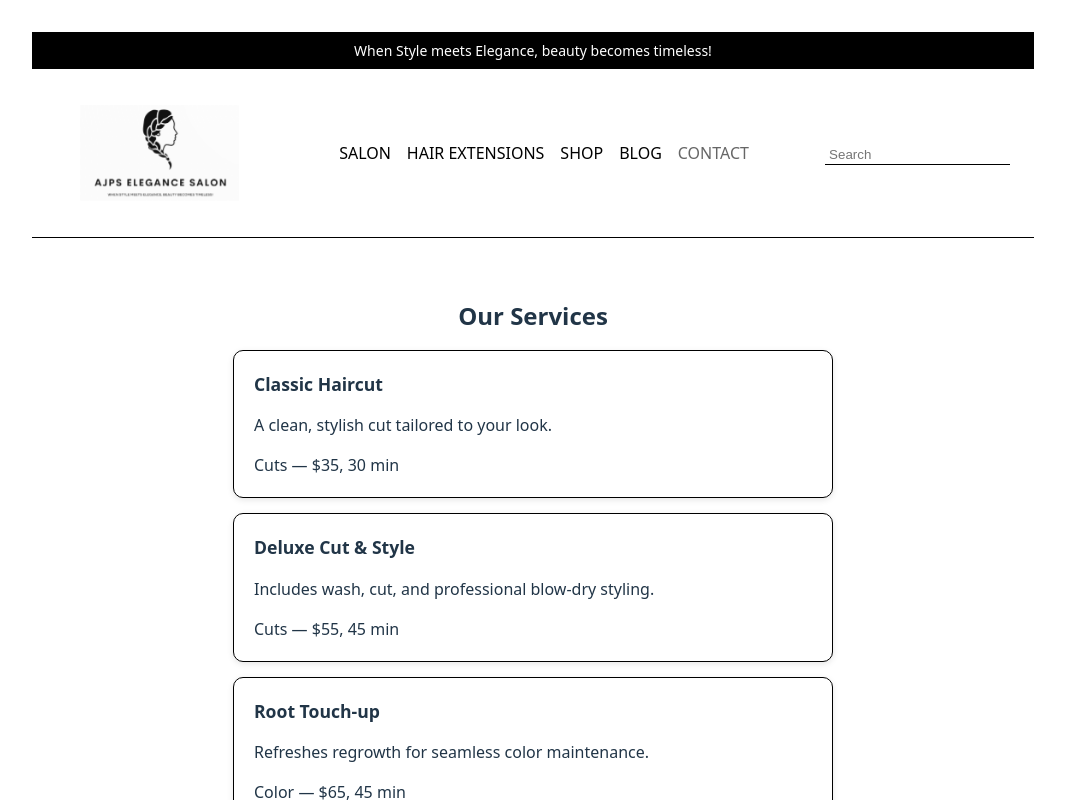
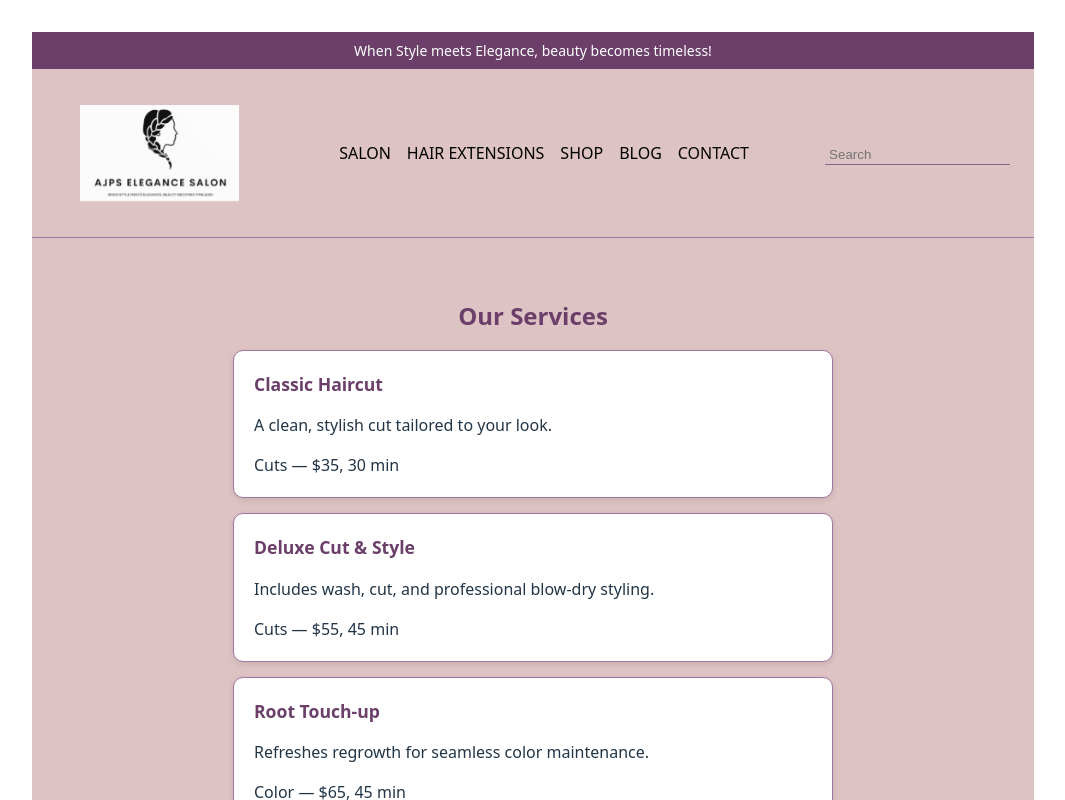
Before and after one commit to abhishekgill556/Project-full-stack, a React (Vite) app: page / in a window 1280 px wide. Shown: the top 800 px of the page, without its empty margins (107-1172 px from the left). Built offline with nearby package versions, Linux system fonts and the light colour scheme.

Commit message:
color paller

```diff
--- a/src/Components/Footer/footer.css
+++ b/src/Components/Footer/footer.css
@@ -1,8 +1,8 @@
 .site-footer {
-  background: #fff;
+  background: #DDC3C3;
   padding: 30px 20px;
   color: #000;
-  border-top: 1px solid #000;
+  border-top: 1px solid #A376A2;
 }
 
 .footer-row {
@@ -19,24 +19,27 @@
 }
 
 .footer-col a {
-  color: #000;
+  color: #070707;
 }
 
 .footer-brand {
   font-size: 22px;
   font-weight: bold;
+  color: #6B3F69;
 }
 
 .footer-text {
   font-size: 14px;
+  color: #060606;
 }
 
 .footer-search input,
 .footer-subscribe input {
   border: none;
-  border-bottom: 1px solid #000;
+  border-bottom: 1px solid #6B3F69;
   padding: 5px;
   outline: none;
+  background: transparent;
 }
 
 .footer-subscribe form {
@@ -50,12 +53,14 @@
   cursor: pointer;
   text-decoration: underline;
   font-size: 14px;
+  color: #8D5F8C;
 }
 
 .footer-bottom {
   text-align: center;
   margin-top: 20px;
-  border-top: 1px solid #000;
+  border-top: 1px solid #A376A2;
   padding-top: 10px;
   font-size: 14px;
+  color: #333;
 }
--- a/src/Components/Header/Header.css
+++ b/src/Components/Header/Header.css
@@ -1,14 +1,6 @@
-.announce {
-  background: #000;
-  color: #fff;
-  text-align: center;
-  padding: 8px;
-  font-size: 14px;
-}
-
 .site-header {
-  background: #fff;
-  border-bottom: 1px solid #000;
+  background: #DDC3C3; /* soft pink/beige */
+  border-bottom: 1px solid #A376A2;
 }
 
 .header-row {
@@ -22,6 +14,7 @@
   font-weight: bold;
   display: flex;
   gap: 6px;
+  color: #6B3F69; /* dark purple */
 }
 
 .logo-mark {
@@ -31,6 +24,7 @@
 .logo-sub {
   font-size: 12px;
   letter-spacing: 2px;
+  color: #333;
 }
 
 .nav {
@@ -40,10 +34,12 @@
 
 .nav a {
   color: #000;
+  transition: color 0.3s;
 }
 
-.nav a.active {
-  color: #666;
+.nav a.active,
+.nav a:hover {
+  color: #060606;
 }
 
 .right {
@@ -54,11 +50,21 @@
 
 .search input {
   border: none;
-  border-bottom: 1px solid #000;
+  border-bottom: 1px solid #8D5F8C;
   padding: 2px 4px;
   outline: none;
+  background: transparent;
 }
 
 .auth {
-  color: #666;
+  color: #6B3F69;
+  font-weight: 500;
 }
+
+.announce {
+  background: #6B3F69;
+  color: #fff;
+  text-align: center;
+  padding: 8px;
+  font-size: 14px;
+}
--- a/src/Components/Services/Service.css
+++ b/src/Components/Services/Service.css
@@ -1,11 +1,13 @@
 .services-section {
   padding: 40px 20px;
   text-align: center;
+  background: #DDC3C3;
 }
 
 .services-section h2 {
   font-size: 1.5rem;
   margin-bottom: 1rem;
+  color: #6B3F69;
 }
 
 .services-list {
@@ -16,7 +18,7 @@
 }
 
 .services-list li {
-  border: 1px solid #000;
+  border: 1px solid #A376A2;
   border-radius: 10px;
   background: #fff;
   padding: 20px;
@@ -30,6 +32,7 @@
   font-size: 1.1rem;
   display: block;
   margin-bottom: 0.25rem;
+  color: #6B3F69;
 }
 
 .services-list li span {
--- a/src/Components/blog/Blog.css
+++ b/src/Components/blog/Blog.css
@@ -1,15 +1,17 @@
 .blog {
   padding: 60px 20px;
   text-align: center;
+  background: #DDC3C3;
 }
 
 .blog h2 {
   font-size: 2rem;
   margin-bottom: 40px;
+  color: #6B3F69;
 }
 
 .blog-post {
-  border: 1px solid #000;
+  border: 1px solid #A376A2;
   border-radius: 10px;
   background: #fff;
   padding: 20px;
@@ -21,6 +23,7 @@
 
 .blog-post h3 {
   font-size: 1.6rem;
+  color: #6B3F69;
 }
 
 .blog-post p {
@@ -31,5 +34,6 @@
 
 .blog-post a {
   font-weight: bold;
+  color: #8D5F8C;
   text-decoration: underline;
 }
--- a/src/Components/book/book.css
+++ b/src/Components/book/book.css
@@ -1,5 +1,5 @@
 .booking {
-  border: 1px solid #000;
+  border: 1px solid #A376A2;
   border-radius: 10px;
   background: #fff;
   padding: 20px;
@@ -11,6 +11,7 @@
 .booking h2 {
   text-align: center;
   margin-bottom: 20px;
+  color: #6B3F69;
 }
 
 .booking form {
@@ -22,7 +23,7 @@
 .booking input,
 .booking select {
   padding: 10px;
-  border: 1px solid #000;
+  border: 1px solid #A376A2;
   border-radius: 6px;
   font-size: 14px;
   outline: none;
@@ -30,12 +31,12 @@
 
 .booking input:focus,
 .booking select:focus {
-  border-color: #666;
+  border-color: #8D5F8C;
 }
 
 .booking button {
   padding: 12px;
-  background: #000;
+  background: #6B3F69;
   border: none;
   border-radius: 6px;
   color: #fff;
@@ -44,5 +45,5 @@
 }
 
 .booking button:hover {
-  background: #333;
+  background: #8D5F8C;
 }
--- a/src/Components/stylist/stylist.css
+++ b/src/Components/stylist/stylist.css
@@ -1,15 +1,17 @@
 .stylist {
   padding: 40px 20px;
+  background: #DDC3C3;
 }
 
 .stylist-title {
   font-size: 24px;
   font-weight: bold;
   margin-bottom: 20px;
+  color: #6B3F69;
 }
 
 .stylist-block {
-  border: 1px solid #000;
+  border: 1px solid #A376A2;
   border-radius: 10px;
   background: #fff;
   padding: 20px;
@@ -21,6 +23,7 @@
 .stylist-block h3 {
   font-size: 18px;
   text-transform: capitalize;
+  color: #6B3F69;
 }
 
 .stylist-block ul {
@@ -36,8 +39,10 @@
 
 .level {
   font-weight: 500;
+  color: #333;
 }
 
 .price {
   font-weight: bold;
+  color: #6B3F69;
 }
```
